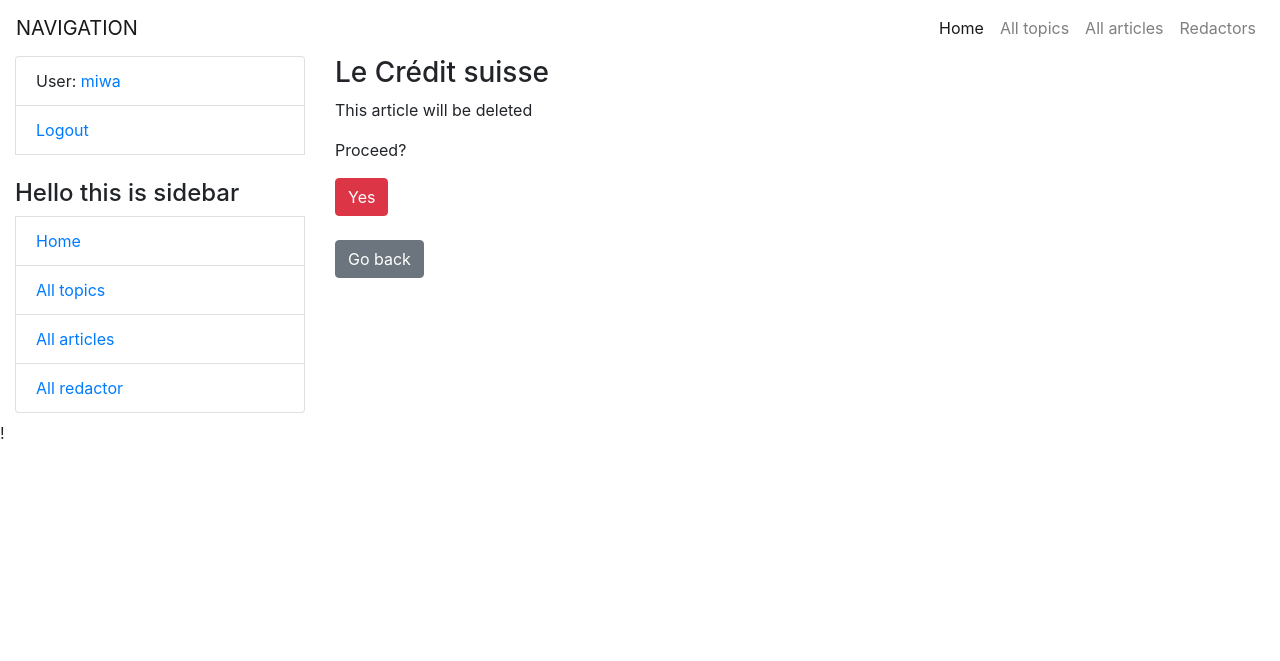
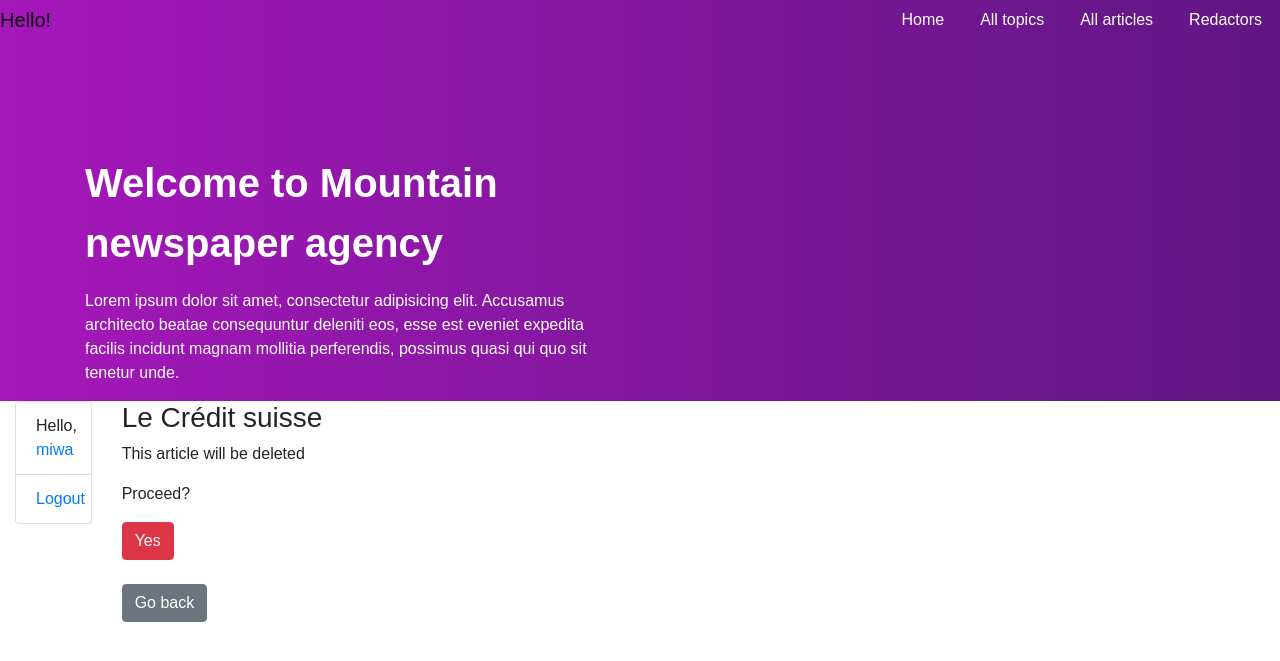
Before and after one commit to skmiwa1/newspaper-agency, a Django app: page /articles/1/delete/ in a window 1280 px wide. Shown: the top 661 px of the page. Run offline with Django 4.2, Linux system fonts and the light colour scheme; a user stored in the database is signed in; data comes from the database, SQL or seed files in the repository; both versions use the stored data as it was after the commit; some libraries are stand-ins or nearby versions.

Commit message:
add banner to base.html

```diff
--- a/Newspaper_project/settings.py
+++ b/Newspaper_project/settings.py
@@ -122,6 +122,12 @@ USE_TZ = True
 
 STATIC_URL = 'static/'
 
+STATICFILES_DIRS = [
+    BASE_DIR / "static",
+]
+
+STATIC_ROOT = BASE_DIR / "staticfiles"
+
 # Default primary key field type
 # https://docs.djangoproject.com/en/4.1/ref/settings/#default-auto-field
 
--- a/Newspaper_project/urls.py
+++ b/Newspaper_project/urls.py
@@ -13,6 +13,8 @@ Including another URLconf
     1. Import the include() function: from django.urls import include, path
     2. Add a URL to urlpatterns:  path('blog/', include('blog.urls'))
 """
+from django.conf import settings
+from django.conf.urls.static import static
 from django.contrib import admin
 from django.urls import path, include
 
@@ -20,4 +22,5 @@ urlpatterns = [
     path('admin/', admin.site.urls),
     path('', include("newspaper.urls", namespace="newspaper")),
     path("accounts/", include("django.contrib.auth.urls"))
-]
+
+] + static(settings.STATIC_URL, document_root=settings.STATIC_ROOT)
--- /dev/null
+++ b/static/css/style.css
@@ -0,0 +1,41 @@
+body
+{
+    font-family: sans-serif;
+    font-weight: lighter;
+
+}
+#nav-bar
+{
+    position: sticky;
+    top: 0;
+    z-index: 10;
+}
+
+.navbar
+{
+    background-image: linear-gradient(to right, #a517ba,#5f1782);
+    padding: 0;
+}
+.navbar-nav li
+{
+    padding: 0 10px;
+}
+.navbar-nav li a
+{
+    color: #fff !important;
+    font-weight: 6000;
+}
+
+
+#banner
+{
+    background-image: linear-gradient(to right, #a517ba,#5f1782);
+    color: #fff;
+    padding-top: 1%;
+}
+.promo-title
+{
+    font-size: 40px;
+    font-weight: 600;
+    margin-top: 100px;
+}
--- a/templates/base.html
+++ b/templates/base.html
@@ -12,8 +12,8 @@
     <link rel="stylesheet" href="https://cdn.jsdelivr.net/npm/bootstrap@4.6.2/dist/css/bootstrap.min.css" >
     <script src="https://code.jquery.com/jquery-3.2.1.slim.min.js"></script>
     <script src="https://cdn.jsdelivr.net/npm/bootstrap@4.0.0/dist/js/bootstrap.min.js" ></script>
-
-    <link rel="stylesheet" href="static/css/style.css">
+    {% load static %}
+    <link rel="stylesheet" href="{% static 'css/style.css' %}"/>
     <link rel="stylesheet" href="https://cdn.jsdelivr.net/npm/@fortawesome/fontawesome-free@6.2.1/css/fontawesome.min.css">
 </head>
 <body>
@@ -21,39 +21,51 @@
   <section id="nav-bar">
 
   <nav class="navbar navbar-expand-lg navbar-light">
-  <a class="navbar-brand" href="#">NAVIGATION</a>
+    <a class="navbar-brand" href="#">Hello!</a>
     <button class="navbar-toggler" type="button" data-toggle="collapse" data-target="#navbarNav" aria-controls="navbarNav" aria-expanded="false" aria-label="Toggle navigation">
       <span class="navbar-toggler-icon"></span>
     </button>
     <div class="collapse navbar-collapse" id="navbarNav">
       <ul class="navbar-nav ml-auto">
         <li class="nav-item active">
-        <a class="nav-link" href="#">Home</a>
+          <a class="nav-link" href="{% url 'newspaper:index' %}">Home</a>
         </li>
         <li class="nav-item">
-        <a class="nav-link" href="#">All topics</a>
+          <a class="nav-link" href="{% url 'newspaper:topic-list' %}">All topics</a>
         </li>
         <li class="nav-item">
-        <a class="nav-link" href="#">All articles</a>
+          <a class="nav-link" href="{% url 'newspaper:article-list' %}">All articles</a>
         </li>
         <li class="nav-item">
-        <a class="nav-link " href="#">Redactors</a>
+          <a class="nav-link " href="{% url 'newspaper:redactor-list' %}">Redactors</a>
         </li>
       </ul>
     </div>
   </nav>
 
   </section>
+{#  -----------------------#}
+<section id="banner">
+  <div class="container">
+  <div class="row">
+  <div class="col-md-6">
+  <p class="promo-title">Welcome to Mountain newspaper agency</p>
+  <p>Lorem ipsum dolor sit amet, consectetur adipisicing elit. Accusamus architecto beatae consequuntur deleniti eos, esse est eveniet expedita facilis incidunt magnam mollitia perferendis, possimus quasi qui quo sit tenetur unde.</p>
+  </div>
+  </div>
+  </div>
 
+
+  </section>
   <html>
       <div class="container-fluid">
           <div class="row">
-            <div class="col-sm-3">
+              <div class="col-sm-1">
                   {% block sidebar %}
                       {% include "includes/sidebar.html" %}
                   {% endblock %}
               </div>
-            <div class="col-sm-9">
+              <div class="col-sm-11">
                   {% block content %}{% endblock %}
 
                   {% block pagination %}
@@ -65,9 +77,3 @@
       </div>
   </html>
 </body>
-</html>
-<h1>
-
-</h1>
-
-!
--- a/templates/includes/sidebar.html
+++ b/templates/includes/sidebar.html
@@ -1,17 +1,10 @@
 
 <ul class="sidebar-nav list-group">
   {% if user.is_authenticated %}
-    <li class="list-group-item">User: <a href="{{ user.get_absolute_url }}">{{ user.get_username }}</a></li>
+    <li class="list-group-item">Hello, <a href="{{ user.get_absolute_url }}">{{ user.get_username }}</a></li>
     <li class="list-group-item"><a href="{% url 'logout'%}?next={{request.path}}">Logout</a></li>
   {% else %}
     <li class="list-group-item"><a href="{% url 'login'%}?next={{request.path}}">Login</a></li>
   {% endif %}
 
-  <br>
-<h4>Hello this is sidebar</h4>
-
-  <li class="list-group-item"><a href="{% url 'newspaper:index' %}">Home</a></li>
-  <li class="list-group-item"><a href="{% url 'newspaper:topic-list' %}">All topics</a></li>
-  <li class="list-group-item"><a href="{% url 'newspaper:article-list' %}">All articles</a></li>
-  <li class="list-group-item"><a href="{% url 'newspaper:redactor-list' %}">All redactor</a></li>
 </ul>
```
Also changed, not shown: db.sqlite3, templates/static/css/style.css (deleted). Lines whose indentation alone changed are shown as unchanged.
